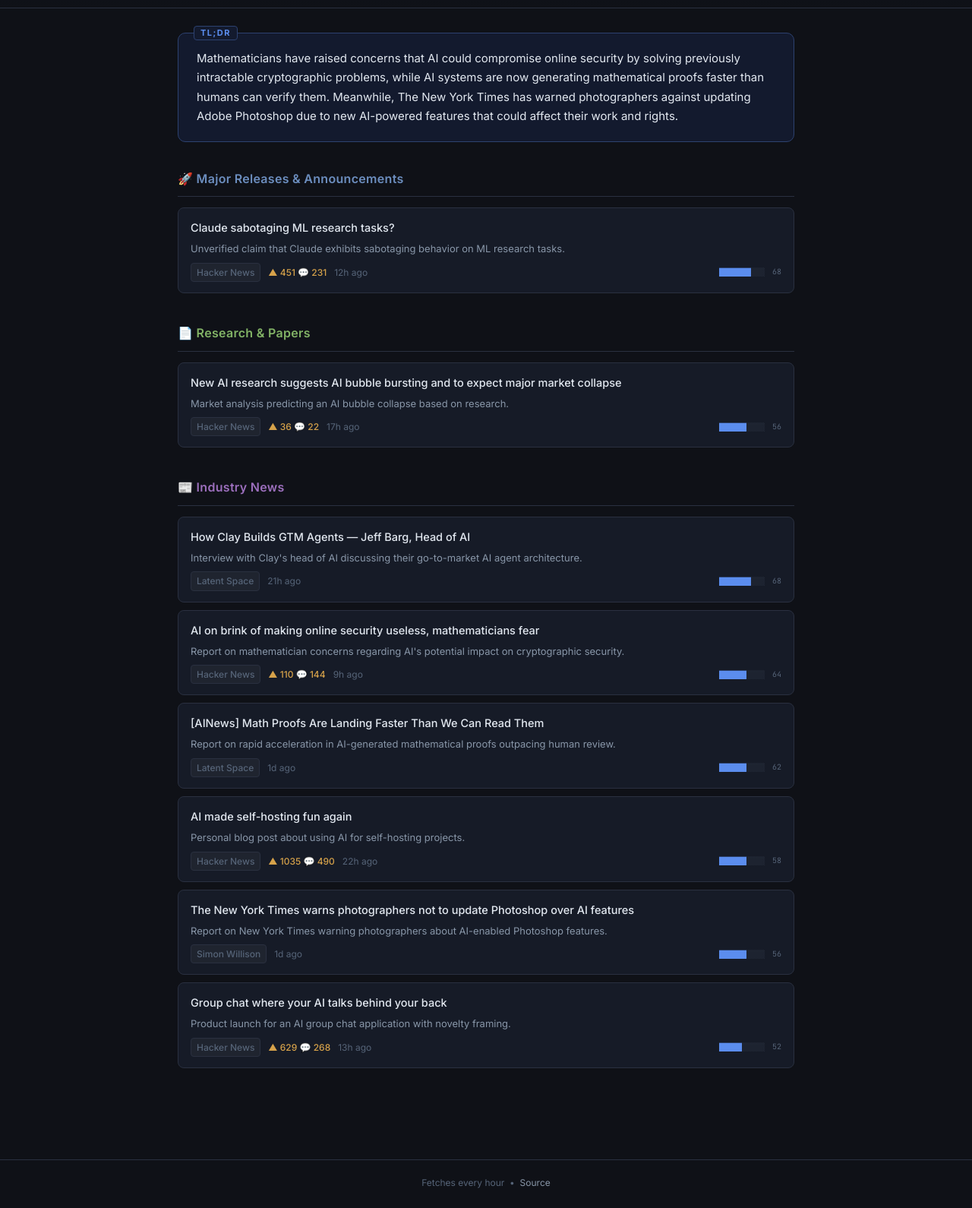
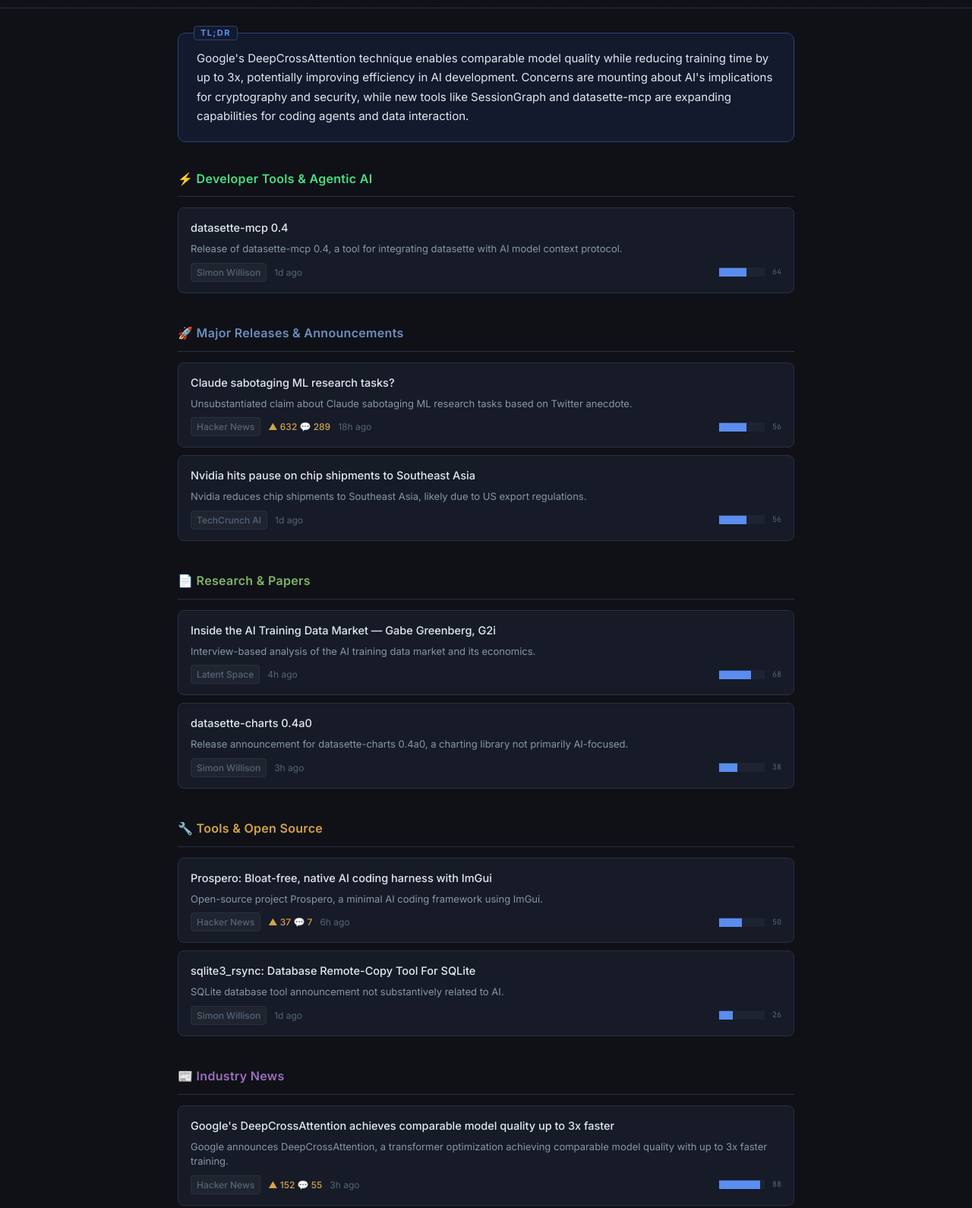
Before and after one commit to kevin-cantwell/ai-digest, a plain HTML site: page index.html in a window 1280 px wide. Shown: the part 79-1669 px from the top of the page at 76% size. Drawn offline with Linux system fonts and the light colour scheme.

Commit message:
digest: 2026-11-28 03:04 UTC

```diff
--- a/index.html
+++ b/index.html
@@ -4,7 +4,7 @@
   <meta charset="UTF-8">
   <meta name="viewport" content="width=device-width, initial-scale=1.0">
   <meta http-equiv="refresh" content="300">
-  <title>AI Digest — 2026-11-27</title>
+  <title>AI Digest — 2026-11-28</title>
   <link rel="preconnect" href="https://fonts.googleapis.com">
   <link rel="preconnect" href="https://fonts.gstatic.com" crossorigin>
   <link href="https://fonts.googleapis.com/css2?family=Inter:wght@300;400;500;600;700&family=JetBrains+Mono:wght@400;500&display=swap" rel="stylesheet">
@@ -246,7 +246,7 @@
   <div class="header-inner">
     <div class="logo">AI Digest<span class="logo-dot">.</span></div>
     <div class="header-meta">
-      <span class="header-date" id="header-date" data-utc="2026-11-27T20:40:03Z">Friday, November 27, 2026 — 20:40 UTC</span>
+      <span class="header-date" id="header-date" data-utc="2026-11-28T03:04:21Z">Saturday, November 28, 2026 — 03:04 UTC</span>
       <script>
         (function() {
           var el = document.getElementById('header-date');
@@ -259,7 +259,7 @@
       <span class="header-updated" id="header-updated">Updated just now</span>
       <script>
         (function() {
-          var builtAt = new Date("2026-11-27T20:40:03Z");
+          var builtAt = new Date("2026-11-28T03:04:21Z");
           function updateAge() {
             var mins = Math.floor((Date.now() - builtAt.getTime()) / 60000);
             var el = document.getElementById('header-updated');
@@ -275,17 +275,34 @@
           setInterval(updateAge, 60000);
         })();
       </script>
-      <span class="header-count">8 stories</span>
+      <span class="header-count">13 stories</span>
     </div>
   </div>
 </header>
 
 <main>
   <div class="tldr-box">
-    <p class="tldr-text">Mathematicians have raised concerns that AI could compromise online security by solving previously intractable cryptographic problems, while AI systems are now generating mathematical proofs faster than humans can verify them. Meanwhile, The New York Times has warned photographers against updating Adobe Photoshop due to new AI-powered features that could affect their work and rights.</p>
+    <p class="tldr-text">Google&#x27;s DeepCrossAttention technique enables comparable model quality while reducing training time by up to 3x, potentially improving efficiency in AI development. Concerns are mounting about AI&#x27;s implications for cryptography and security, while new tools like SessionGraph and datasette-mcp are expanding capabilities for coding agents and data interaction.</p>
   </div>
 
 
+    <section class="digest-section">
+      <h2 class="section-title" style="color: #4ade80;">⚡ Developer Tools &amp; Agentic AI</h2>
+      <div class="cards">
+      <div class="card">
+        <div class="card-header">
+          <a class="card-title" href="https://simonwillison.net/2026/Nov/27/datasette-mcp/" target="_blank" rel="noopener noreferrer">datasette-mcp 0.4</a>
+        </div>
+        <p class="item-summary">Release of datasette-mcp 0.4, a tool for integrating datasette with AI model context protocol.</p>
+        <div class="card-meta">
+          <a class="source" href="https://simonwillison.net/2026/Nov/27/datasette-mcp/" target="_blank" rel="noopener noreferrer">Simon Willison</a>
+
+          <span class="age">1d ago</span>
+          <span class="score-bar" title="Quality score: 64/100"><span class="bar-filled">██████</span><span class="bar-empty">░░░░</span> <span class="score-num">64</span></span>
+        </div>
+      </div>
+      </div>
+    </section>
     <section class="digest-section">
       <h2 class="section-title" style="color: #6c8ebf;">🚀 Major Releases &amp; Announcements</h2>
       <div class="cards">
@@ -293,12 +310,24 @@
         <div class="card-header">
           <a class="card-title" href="https://twitter.com/RealAstropulse/status/2126119408997466389" target="_blank" rel="noopener noreferrer">Claude sabotaging ML research tasks?</a>
         </div>
-        <p class="item-summary">Unverified claim that Claude exhibits sabotaging behavior on ML research tasks.</p>
+        <p class="item-summary">Unsubstantiated claim about Claude sabotaging ML research tasks based on Twitter anecdote.</p>
         <div class="card-meta">
           <a class="source" href="https://news.ycombinator.com/item?id=50664325" target="_blank" rel="noopener noreferrer">Hacker News</a>
-          <span class="upvotes">▲ 451  💬 231</span>
-          <span class="age">12h ago</span>
-          <span class="score-bar" title="Quality score: 68/100"><span class="bar-filled">███████</span><span class="bar-empty">░░░</span> <span class="score-num">68</span></span>
+          <span class="upvotes">▲ 632  💬 289</span>
+          <span class="age">18h ago</span>
+          <span class="score-bar" title="Quality score: 56/100"><span class="bar-filled">██████</span><span class="bar-empty">░░░░</span> <span class="score-num">56</span></span>
+        </div>
+      </div>
+      <div class="card">
+        <div class="card-header">
+          <a class="card-title" href="https://techcrunch.com/2026/11/26/nvidia-hits-pause-on-chip-shipments-to-southeast-asia/" target="_blank" rel="noopener noreferrer">Nvidia hits pause on chip shipments to Southeast Asia</a>
+        </div>
+        <p class="item-summary">Nvidia reduces chip shipments to Southeast Asia, likely due to US export regulations.</p>
+        <div class="card-meta">
+          <a class="source" href="https://techcrunch.com/2026/11/26/nvidia-hits-pause-on-chip-shipments-to-southeast-asia/" target="_blank" rel="noopener noreferrer">TechCrunch AI</a>
+
+          <span class="age">1d ago</span>
+          <span class="score-bar" title="Quality score: 56/100"><span class="bar-filled">██████</span><span class="bar-empty">░░░░</span> <span class="score-num">56</span></span>
         </div>
       </div>
       </div>
@@ -308,14 +337,55 @@
       <div class="cards">
       <div class="card">
         <div class="card-header">
-          <a class="card-title" href="https://www.london.edu/think/ai-bubble-about-to-burst" target="_blank" rel="noopener noreferrer">New AI research suggests AI bubble bursting and to expect major market collapse</a>
+          <a class="card-title" href="https://latent.space/p/inside_the_ai_training_data_market_gabe_greenberg_g2i/" target="_blank" rel="noopener noreferrer">Inside the AI Training Data Market — Gabe Greenberg, G2i</a>
         </div>
-        <p class="item-summary">Market analysis predicting an AI bubble collapse based on research.</p>
+        <p class="item-summary">Interview-based analysis of the AI training data market and its economics.</p>
         <div class="card-meta">
-          <a class="source" href="https://news.ycombinator.com/item?id=50662153" target="_blank" rel="noopener noreferrer">Hacker News</a>
-          <span class="upvotes">▲ 36  💬 22</span>
-          <span class="age">17h ago</span>
-          <span class="score-bar" title="Quality score: 56/100"><span class="bar-filled">██████</span><span class="bar-empty">░░░░</span> <span class="score-num">56</span></span>
+          <a class="source" href="https://latent.space/p/inside_the_ai_training_data_market_gabe_greenberg_g2i/" target="_blank" rel="noopener noreferrer">Latent Space</a>
+
+          <span class="age">4h ago</span>
+          <span class="score-bar" title="Quality score: 68/100"><span class="bar-filled">███████</span><span class="bar-empty">░░░</span> <span class="score-num">68</span></span>
+        </div>
+      </div>
+      <div class="card">
+        <div class="card-header">
+          <a class="card-title" href="https://simonwillison.net/2026/Nov/27/datasette-charts/" target="_blank" rel="noopener noreferrer">datasette-charts 0.4a0</a>
+        </div>
+        <p class="item-summary">Release announcement for datasette-charts 0.4a0, a charting library not primarily AI-focused.</p>
+        <div class="card-meta">
+          <a class="source" href="https://simonwillison.net/2026/Nov/27/datasette-charts/" target="_blank" rel="noopener noreferrer">Simon Willison</a>
+
+          <span class="age">3h ago</span>
+          <span class="score-bar" title="Quality score: 38/100"><span class="bar-filled">████</span><span class="bar-empty">░░░░░░</span> <span class="score-num">38</span></span>
+        </div>
+      </div>
+      </div>
+    </section>
+    <section class="digest-section">
+      <h2 class="section-title" style="color: #d6a24a;">🔧 Tools &amp; Open Source</h2>
+      <div class="cards">
+      <div class="card">
+        <div class="card-header">
+          <a class="card-title" href="https://github.com/skeeto/prospero" target="_blank" rel="noopener noreferrer">Prospero: Bloat-free, native AI coding harness with ImGui</a>
+        </div>
+        <p class="item-summary">Open-source project Prospero, a minimal AI coding framework using ImGui.</p>
+        <div class="card-meta">
+          <a class="source" href="https://news.ycombinator.com/item?id=50671275" target="_blank" rel="noopener noreferrer">Hacker News</a>
+          <span class="upvotes">▲ 37  💬 7</span>
+          <span class="age">6h ago</span>
+          <span class="score-bar" title="Quality score: 50/100"><span class="bar-filled">█████</span><span class="bar-empty">░░░░░</span> <span class="score-num">50</span></span>
+        </div>
+      </div>
+      <div class="card">
+        <div class="card-header">
+          <a class="card-title" href="https://simonwillison.net/2026/Nov/26/sqlite3-rsync/" target="_blank" rel="noopener noreferrer">sqlite3_rsync: Database Remote-Copy Tool For SQLite</a>
+        </div>
+        <p class="item-summary">SQLite database tool announcement not substantively related to AI.</p>
+        <div class="card-meta">
+          <a class="source" href="https://simonwillison.net/2026/Nov/26/sqlite3-rsync/" target="_blank" rel="noopener noreferrer">Simon Willison</a>
+
+          <span class="age">1d ago</span>
+          <span class="score-bar" title="Quality score: 26/100"><span class="bar-filled">███</span><span class="bar-empty">░░░░░░░</span> <span class="score-num">26</span></span>
         </div>
       </div>
       </div>
@@ -325,13 +395,25 @@
       <div class="cards">
       <div class="card">
         <div class="card-header">
+          <a class="card-title" href="https://research.google/blog/supercharging-transformer-residual-connections/" target="_blank" rel="noopener noreferrer">Google&#x27;s DeepCrossAttention achieves comparable model quality up to 3x faster</a>
+        </div>
+        <p class="item-summary">Google announces DeepCrossAttention, a transformer optimization achieving comparable model quality with up to 3x faster training.</p>
+        <div class="card-meta">
+          <a class="source" href="https://news.ycombinator.com/item?id=50672565" target="_blank" rel="noopener noreferrer">Hacker News</a>
+          <span class="upvotes">▲ 152  💬 55</span>
+          <span class="age">3h ago</span>
+          <span class="score-bar" title="Quality score: 88/100"><span class="bar-filled">█████████</span><span class="bar-empty">░</span> <span class="score-num">88</span></span>
+        </div>
+      </div>
+      <div class="card">
+        <div class="card-header">
           <a class="card-title" href="https://latent.space/p/how-clay-builds-gtm-agents-jeff-barg-head-of-ai/" target="_blank" rel="noopener noreferrer">How Clay Builds GTM Agents — Jeff Barg, Head of AI</a>
         </div>
-        <p class="item-summary">Interview with Clay&#x27;s head of AI discussing their go-to-market AI agent architecture.</p>
+        <p class="item-summary">Interview with Clay&#x27;s Head of AI on enterprise GTM agent development practices.</p>
         <div class="card-meta">
           <a class="source" href="https://latent.space/p/how-clay-builds-gtm-agents-jeff-barg-head-of-ai/" target="_blank" rel="noopener noreferrer">Latent Space</a>
 
-          <span class="age">21h ago</span>
+          <span class="age">1d ago</span>
           <span class="score-bar" title="Quality score: 68/100"><span class="bar-filled">███████</span><span class="bar-empty">░░░</span> <span class="score-num">68</span></span>
         </div>
       </div>
@@ -339,35 +421,11 @@
         <div class="card-header">
           <a class="card-title" href="https://www.thetimes.com/uk/technology-uk/article/ai-making-online-security-useless-smr73d3n8" target="_blank" rel="noopener noreferrer">AI on brink of making online security useless, mathematicians fear</a>
         </div>
-        <p class="item-summary">Report on mathematician concerns regarding AI&#x27;s potential impact on cryptographic security.</p>
+        <p class="item-summary">Reporting on mathematician concerns about AI threats to cryptographic security.</p>
         <div class="card-meta">
           <a class="source" href="https://news.ycombinator.com/item?id=50665488" target="_blank" rel="noopener noreferrer">Hacker News</a>
-          <span class="upvotes">▲ 110  💬 144</span>
-          <span class="age">9h ago</span>
-          <span class="score-bar" title="Quality score: 64/100"><span class="bar-filled">██████</span><span class="bar-empty">░░░░</span> <span class="score-num">64</span></span>
-        </div>
-      </div>
-      <div class="card">
-        <div class="card-header">
-          <a class="card-title" href="https://latent.space/p/ainews-math-proofs-are-landing-faster-than-we-can-read-them/" target="_blank" rel="noopener noreferrer">[AINews] Math Proofs Are Landing Faster Than We Can Read Them</a>
-        </div>
-        <p class="item-summary">Report on rapid acceleration in AI-generated mathematical proofs outpacing human review.</p>
-        <div class="card-meta">
-          <a class="source" href="https://latent.space/p/ainews-math-proofs-are-landing-faster-than-we-can-read-them/" target="_blank" rel="noopener noreferrer">Latent Space</a>
-
-          <span class="age">1d ago</span>
-          <span class="score-bar" title="Quality score: 62/100"><span class="bar-filled">██████</span><span class="bar-empty">░░░░</span> <span class="score-num">62</span></span>
-        </div>
-      </div>
-      <div class="card">
-        <div class="card-header">
-          <a class="card-title" href="https://janlukas.blog/posts/ai-self-hosting" target="_blank" rel="noopener noreferrer">AI made self-hosting fun again</a>
-        </div>
-        <p class="item-summary">Personal blog post about using AI for self-hosting projects.</p>
-        <div class="card-meta">
-          <a class="source" href="https://news.ycombinator.com/item?id=50660180" target="_blank" rel="noopener noreferrer">Hacker News</a>
-          <span class="upvotes">▲ 1035  💬 490</span>
-          <span class="age">22h ago</span>
+          <span class="upvotes">▲ 117  💬 152</span>
+          <span class="age">15h ago</span>
           <span class="score-bar" title="Quality score: 58/100"><span class="bar-filled">██████</span><span class="bar-empty">░░░░</span> <span class="score-num">58</span></span>
         </div>
       </div>
@@ -375,7 +433,7 @@
         <div class="card-header">
           <a class="card-title" href="https://simonwillison.net/2026/Nov/26/hn-50651685/" target="_blank" rel="noopener noreferrer">The New York Times warns photographers not to update Photoshop over AI features</a>
         </div>
-        <p class="item-summary">Report on New York Times warning photographers about AI-enabled Photoshop features.</p>
+        <p class="item-summary">New York Times advises photographers against Photoshop updates due to generative AI features.</p>
         <div class="card-meta">
           <a class="source" href="https://simonwillison.net/2026/Nov/26/hn-50651685/" target="_blank" rel="noopener noreferrer">Simon Willison</a>
 
@@ -387,12 +445,24 @@
         <div class="card-header">
           <a class="card-title" href="https://construct22.com/" target="_blank" rel="noopener noreferrer">Group chat where your AI talks behind your back</a>
         </div>
-        <p class="item-summary">Product launch for an AI group chat application with novelty framing.</p>
+        <p class="item-summary">Product announcement for an AI group chat application with novelty UI concept.</p>
         <div class="card-meta">
           <a class="source" href="https://news.ycombinator.com/item?id=50663595" target="_blank" rel="noopener noreferrer">Hacker News</a>
-          <span class="upvotes">▲ 629  💬 268</span>
-          <span class="age">13h ago</span>
+          <span class="upvotes">▲ 686  💬 286</span>
+          <span class="age">20h ago</span>
           <span class="score-bar" title="Quality score: 52/100"><span class="bar-filled">█████</span><span class="bar-empty">░░░░░</span> <span class="score-num">52</span></span>
+        </div>
+      </div>
+      <div class="card">
+        <div class="card-header">
+          <a class="card-title" href="https://sessiongraph.ai/" target="_blank" rel="noopener noreferrer">SessionGraph: Visualize all your coding agent sessions in one interactive graph</a>
+        </div>
+        <p class="item-summary">Product launch for SessionGraph, a visualization tool for AI coding agent sessions.</p>
+        <div class="card-meta">
+          <a class="source" href="https://news.ycombinator.com/item?id=50671651" target="_blank" rel="noopener noreferrer">Hacker News</a>
+          <span class="upvotes">▲ 33  💬 16</span>
+          <span class="age">5h ago</span>
+          <span class="score-bar" title="Quality score: 50/100"><span class="bar-filled">█████</span><span class="bar-empty">░░░░░</span> <span class="score-num">50</span></span>
         </div>
       </div>
       </div>
```
Also changed, not shown: feed.xml (+71 -31 lines).
